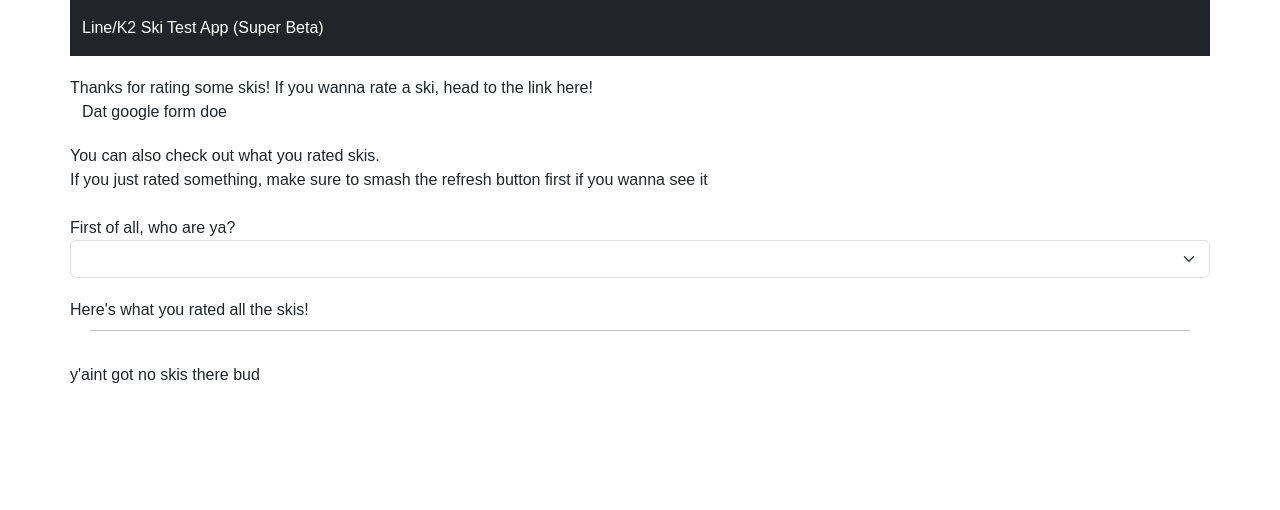
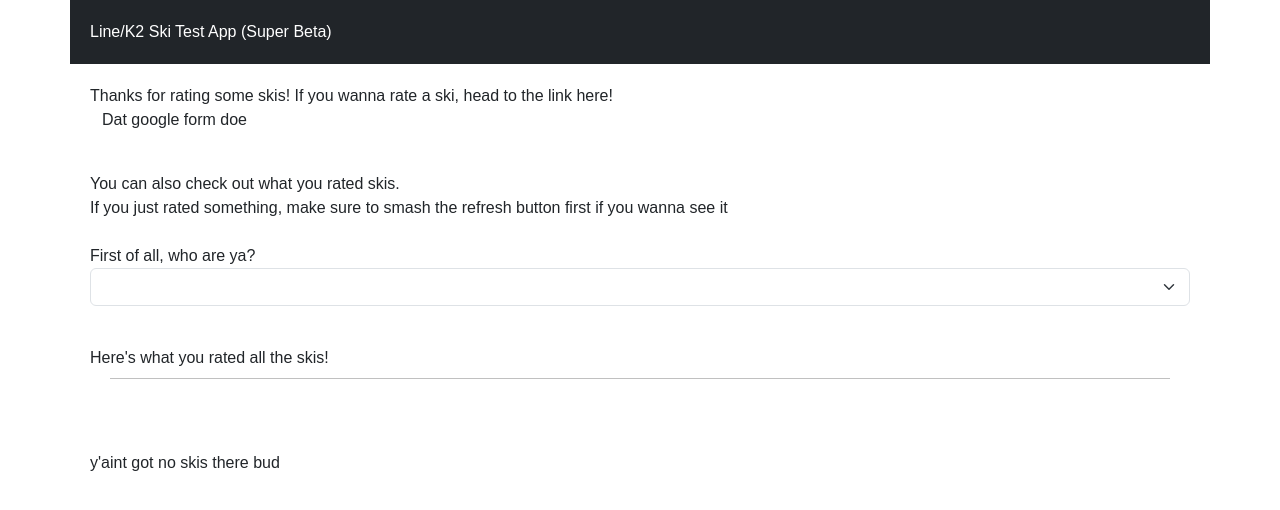
Before and after one commit to darsney/SkiTestApp, a plain HTML site: page index.html in a window 1280 px wide. Drawn offline with nearby package versions, Linux system fonts and the light colour scheme; a script that the page names is missing; a web font is replaced by a local one.

Commit message:
more padding

```diff
--- a/styles.css
+++ b/styles.css
@@ -4,12 +4,11 @@
 
 .navbar-text {
   color: white;
+  padding: 0;
 }
 
-.emailPicker,
-.skisByAttr,
-.welcome {
-  padding-top: 20px;
+.row {
+  padding: 20px;
 }
 
 .ski {
```
